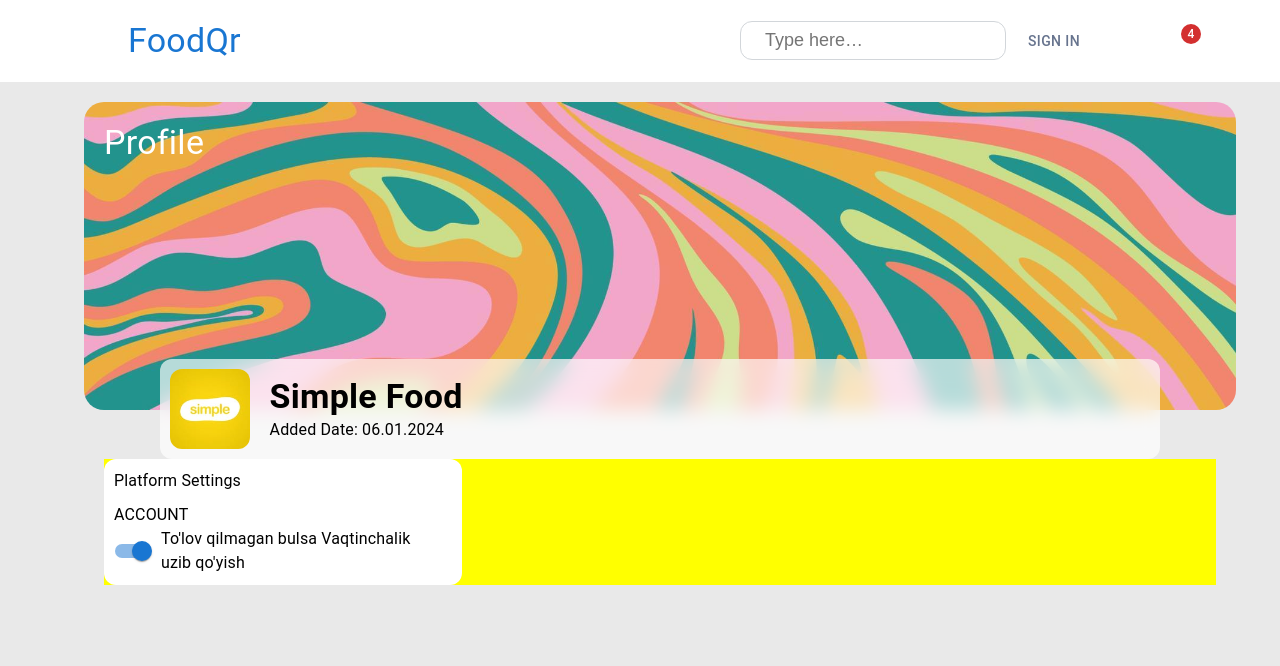
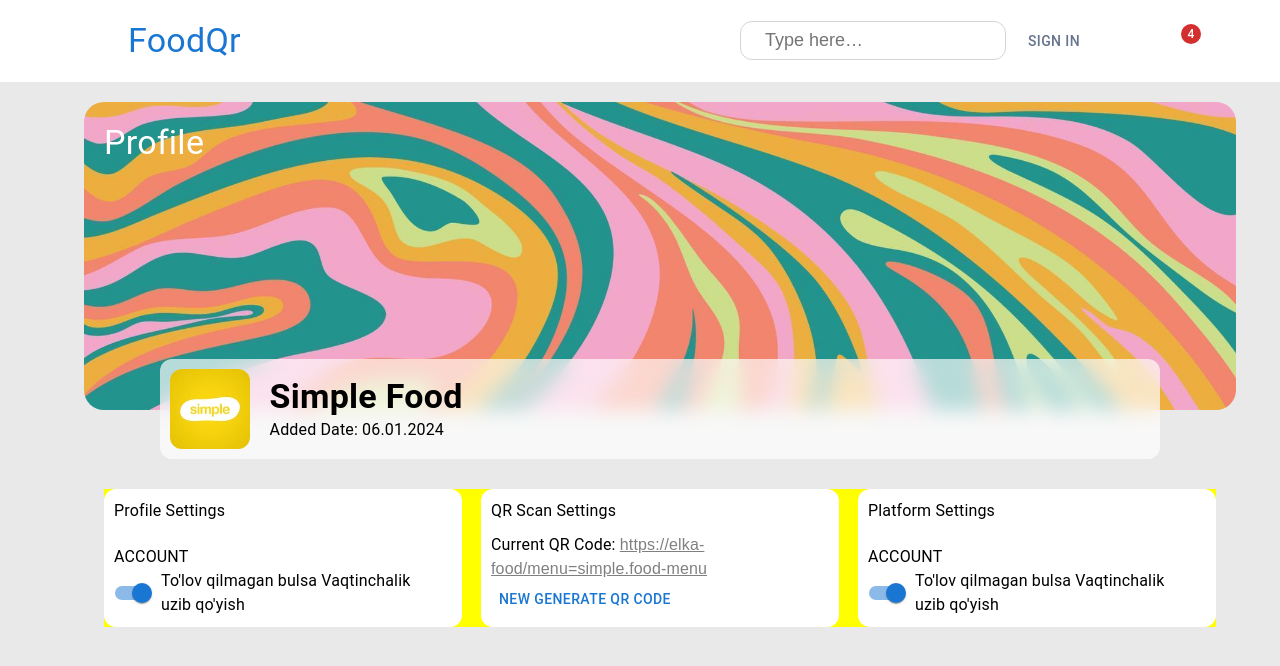
Before and after one commit to Ilkhomov-web/elFoodQr-superAdmin, a React (Vite) app: page /restaurant-details in a window 1280 px wide. Shown: the top 666 px of the page. Built offline with nearby package versions, Linux system fonts and the light colour scheme; some icons are missing.

Commit message:
some chnage

```diff
--- a/src/pages/RestaurantDetails.jsx
+++ b/src/pages/RestaurantDetails.jsx
@@ -3,6 +3,7 @@ import Navbar from "../components/Navbar";
 import Dashboard from "../components/Dashboard";
 import {
   Box,
+  Button,
   Container,
   FormControlLabel,
   FormGroup,
@@ -10,6 +11,7 @@ import {
   Typography,
 } from "@mui/material";
 import PhoneIcon from "@mui/icons-material/Phone";
+import { Link } from "react-router-dom";
 
 function RestaurantDetails(props) {
   const [open, setOpen] = useState(false);
@@ -38,7 +40,14 @@ function RestaurantDetails(props) {
               Profile
             </Typography>
             <Box>
-              <PhoneIcon sx={{ color: "white" }} />
+              <PhoneIcon
+                sx={{
+                  color: "white",
+                  "&:hover": {
+                    cursor: "pointer",
+                  },
+                }}
+              />
             </Box>
           </Box>
           <Box
@@ -76,7 +85,62 @@ function RestaurantDetails(props) {
               </Box>
             </Box>
           </Box>
-          <Box sx={{ background: "yellow", width: "100%" }}>
+          <Box
+            sx={{
+              background: "yellow",
+              width: "100%",
+              margin: "30px 0px",
+              display: "flex",
+              justifyContent: "space-between",
+            }}
+          >
+            <Box
+              sx={{
+                width: "358px",
+                background: "white",
+                padding: "10px",
+                borderRadius: "12px",
+                display: "flex",
+                flexDirection: "column",
+                justifyContent: "space-between",
+                gap: "10px",
+              }}
+            >
+              <Typography>Profile Settings </Typography>
+              <Box>
+                <Typography>ACCOUNT</Typography>
+                <FormGroup>
+                  <FormControlLabel
+                    control={<Switch defaultChecked />}
+                    label="To'lov qilmagan bulsa Vaqtinchalik uzib qo'yish"
+                  />
+                </FormGroup>
+              </Box>
+            </Box>
+            <Box
+              sx={{
+                width: "358px",
+                background: "white",
+                padding: "10px",
+                borderRadius: "12px",
+                display: "flex",
+                flexDirection: "column",
+                gap: "10px",
+              }}
+            >
+              <Typography>QR Scan Settings </Typography>
+              <Box>
+                <Box>
+                  <Typography>
+                    Current QR Code:{" "}
+                    <Link style={{ color: "gray" }} to={""}>
+                      https://elka-food/menu=simple.food-menu
+                    </Link>{" "}
+                  </Typography>
+                  <Button>New Generate Qr code</Button>
+                </Box>
+              </Box>
+            </Box>
             <Box
               sx={{
                 width: "358px",
@@ -100,8 +164,6 @@ function RestaurantDetails(props) {
                 </FormGroup>
               </Box>
             </Box>
-            <Box></Box>
-            <Box></Box>
           </Box>
         </Box>
       </Container>
```
